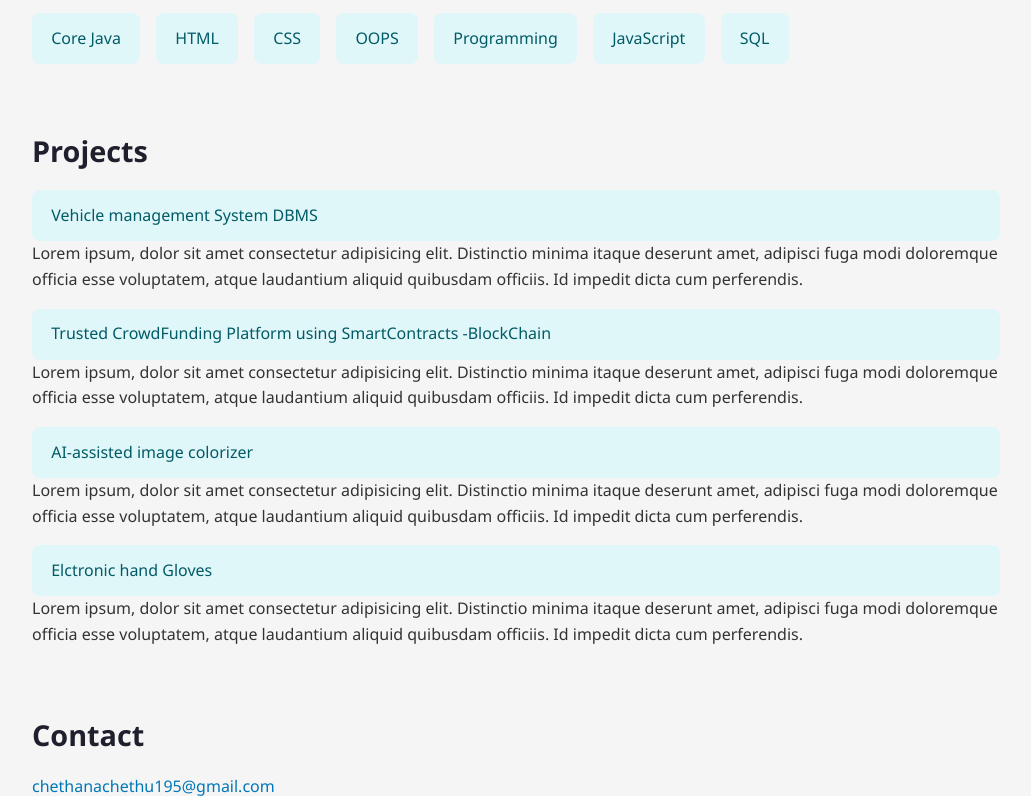
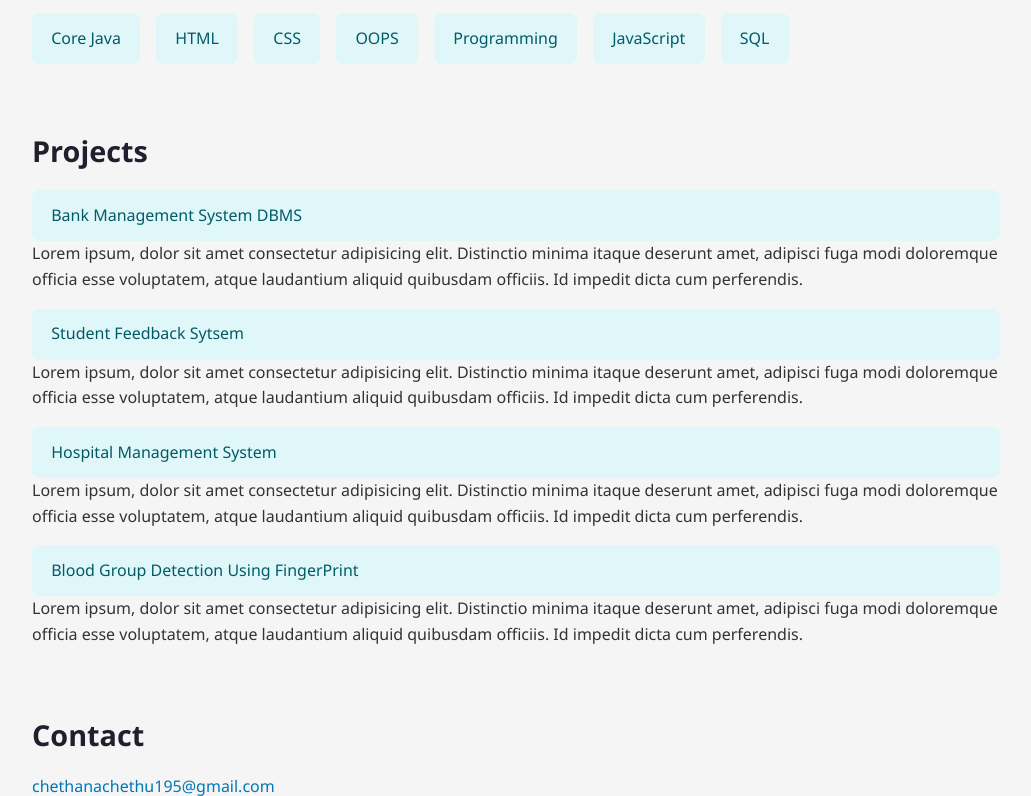
Before and after one commit to keerthanashardhasriram/CodeCollaborators, a plain HTML site: page Chethana.html in a window 1280 px wide. Shown: the part 683-1479 px from the top of the page, without its empty margins (124-1155 px from the left). Drawn offline with Linux system fonts and the light colour scheme.

Commit message:
Update Chethana.html

```diff
--- a/Chethana.html
+++ b/Chethana.html
@@ -56,25 +56,25 @@
     <h2>Projects</h2>
     <ul class="projects">
       <div>
-        <li>Vehicle management System DBMS</li>
+        <li>Bank Management System DBMS</li>
         <p>Lorem ipsum, dolor sit amet consectetur adipisicing elit. Distinctio minima itaque deserunt amet, adipisci
           fuga modi doloremque officia esse voluptatem, atque laudantium aliquid quibusdam officiis. Id impedit dicta
           cum perferendis.</p>
       </div>
       <div>
-        <li>Trusted CrowdFunding Platform using SmartContracts -BlockChain</li>
+        <li>Student Feedback Sytsem</li>
         <p>Lorem ipsum, dolor sit amet consectetur adipisicing elit. Distinctio minima itaque deserunt amet, adipisci
           fuga modi doloremque officia esse voluptatem, atque laudantium aliquid quibusdam officiis. Id impedit dicta
           cum perferendis.</p>
       </div>
       <div>
-        <li>AI-assisted image colorizer</li>
+        <li>Hospital Management System</li>
         <p>Lorem ipsum, dolor sit amet consectetur adipisicing elit. Distinctio minima itaque deserunt amet, adipisci
           fuga modi doloremque officia esse voluptatem, atque laudantium aliquid quibusdam officiis. Id impedit dicta
           cum perferendis.</p>
       </div>
       <div>
-        <li>Elctronic hand Gloves</li>
+        <li>Blood Group Detection Using FingerPrint</li>
         <p>Lorem ipsum, dolor sit amet consectetur adipisicing elit. Distinctio minima itaque deserunt amet, adipisci
           fuga modi doloremque officia esse voluptatem, atque laudantium aliquid quibusdam officiis. Id impedit dicta
           cum perferendis.</p>
```
